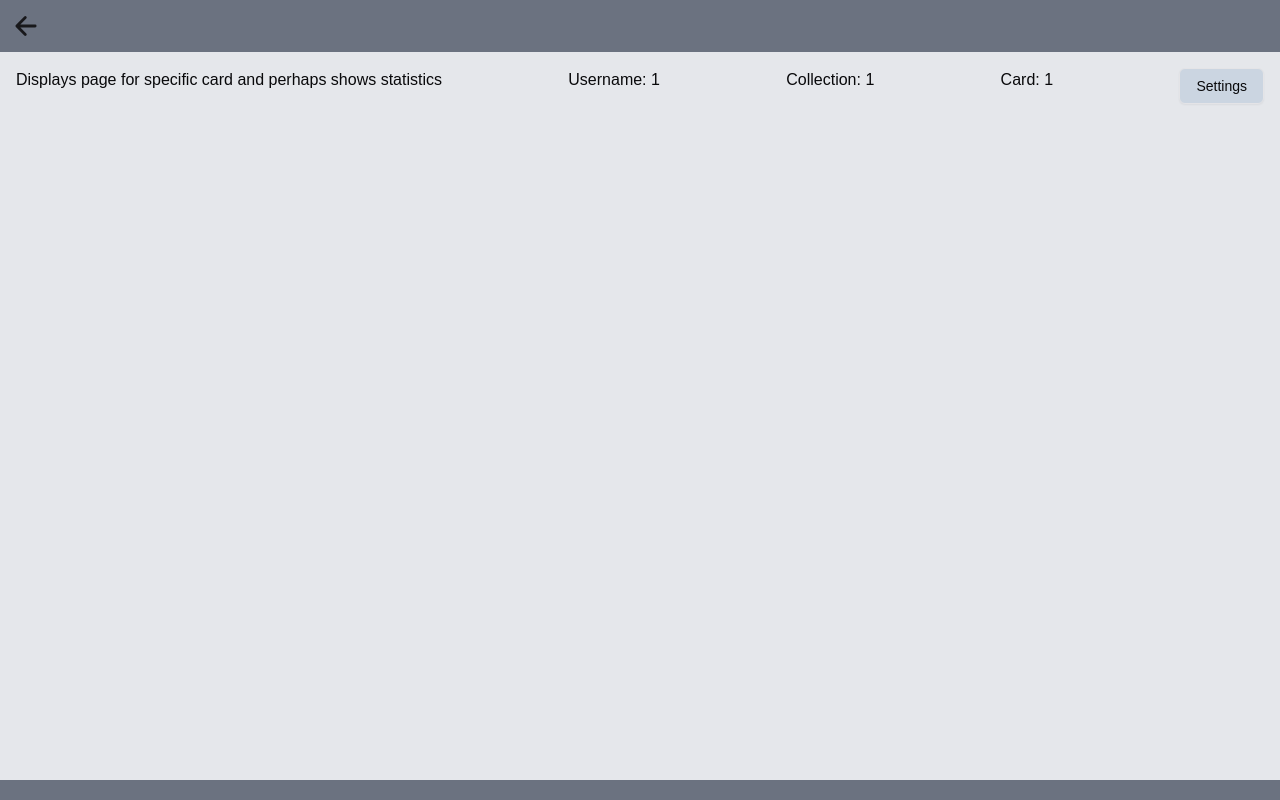
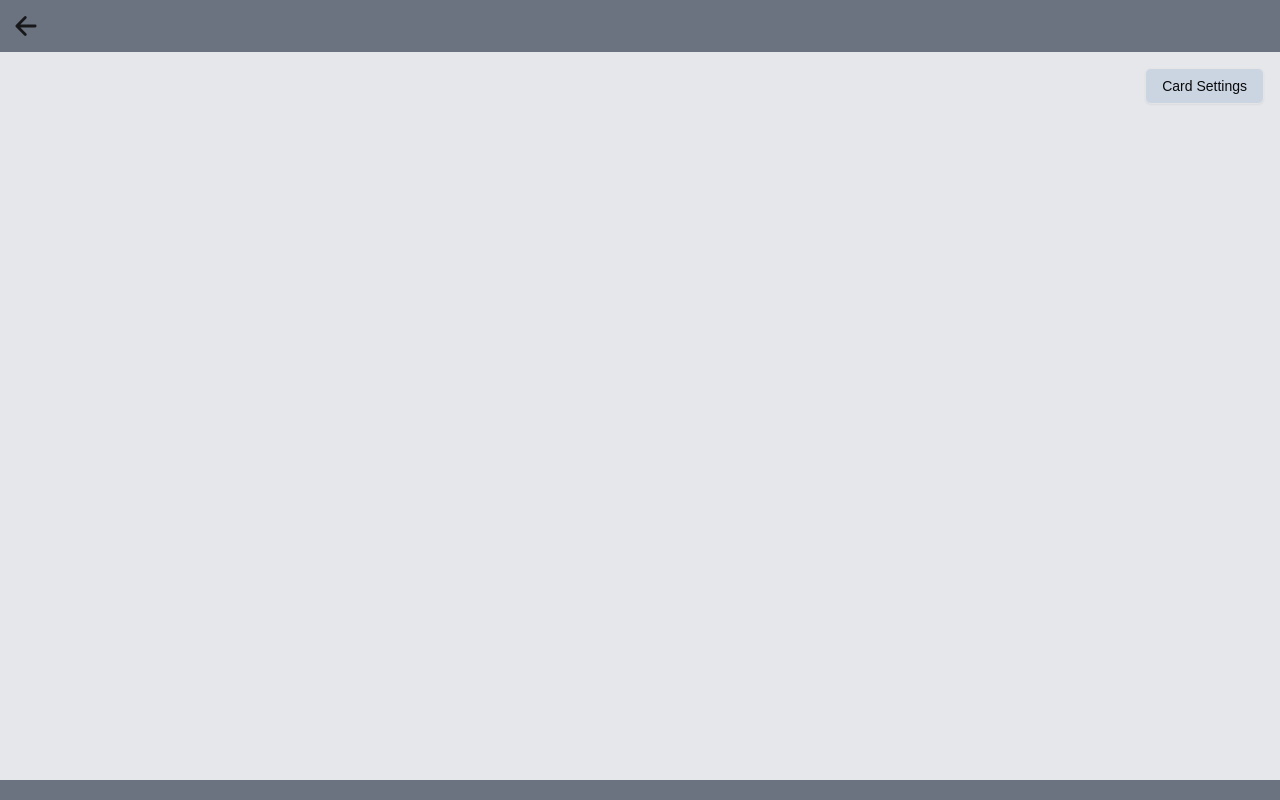
Before and after one commit to edgarcoime/quizard, a Next.js app in the folder client/: page /id/1/1/1 in a window 1280 px wide. Built offline with nearby package versions, Linux system fonts and the light colour scheme.

Commit message:
integration: added settings route to each resource

```diff
--- a/client/src/app/(with-layout)/id/[username]/[collection]/[card]/page.tsx
+++ b/client/src/app/(with-layout)/id/[username]/[collection]/[card]/page.tsx
@@ -7,6 +7,7 @@ import {
   CardHeader,
   CardTitle,
 } from "@/components/ui/card";
+import SettingsButton from "@/components/ui/settingsButton";
 
 export default function Page({
   params,
@@ -15,7 +16,7 @@ export default function Page({
 }) {
   const { username, collection, card } = params;
 
-  const decodedCollectionId = decodeURIComponent(collection)
+  const decodedCollectionId = decodeURIComponent(collection);
 
   const sampleCards = [
     {
@@ -72,41 +73,38 @@ export default function Page({
   sampleCards.map((cardcollection) => {
     if (cardcollection.collectionName == decodedCollectionId) {
       cardcollection.cards.map((card_in_list: any, index) => {
-        if(index  == Number(card)){
-          list_of_cards.push(create_card(card_in_list.question, card_in_list.answer))
+        if (index == Number(card)) {
+          list_of_cards.push(
+            create_card(card_in_list.question, card_in_list.answer),
+          );
         }
-      }
-      );
+      });
     }
   });
 
+  const settingsRoute = `/id/${username}/${collection}/${card}/settings`;
+
   return (
     <>
-    <div className="flex justify-between items-start p-4">
-      <h1>Displays page for specific card and perhaps shows statistics</h1>
-      <p>Username: {username}</p>
-      <p>Collection: {decodedCollectionId}</p>
-      <p>Card: {card}</p>
-      <Button className=" p-4 bg-slate-300" variant="outline"> Settings </Button>
-    </div>
-      <div className="flex flex-col sm:flex-row justify-center gap-4 p-4">{list_of_cards}</div>
-
+      <div className="flex justify-end p-4">
+        <SettingsButton desc="Card Settings" routeRedirect={settingsRoute} />
+      </div>
+      <div className="flex flex-col sm:flex-row justify-center gap-4 p-4">
+        {list_of_cards}
+      </div>
     </>
   );
 }
 
-function create_card( question: String, answer: String) {
+function create_card(question: String, answer: String) {
   return (
     <>
       <Card className="w-full sm:w-auto max-w-2xl p-12 bg-slate-300 flex flex-col justify-center items-center shadow-lg">
         <CardTitle className="text-center text-3xl font-bold">
           {question}
         </CardTitle>
-        <CardContent className="text-center text-xl mt-4">
-          {answer}
-        </CardContent>
+        <CardContent className="text-center text-xl mt-4">{answer}</CardContent>
       </Card>
-
     </>
   );
 }
--- a/client/src/app/(with-layout)/id/[username]/[collection]/page.tsx
+++ b/client/src/app/(with-layout)/id/[username]/[collection]/page.tsx
@@ -7,6 +7,7 @@ import {
   CardHeader,
   CardTitle,
 } from "@/components/ui/card";
+import SettingsButton from "@/components/ui/settingsButton";
 import Link from "next/link";
 
 export default function Page({
@@ -15,7 +16,7 @@ export default function Page({
   params: { username: string; collection: string };
 }) {
   const { username, collection: collectionId } = params;
-  const decodedCollectionId = decodeURIComponent(collectionId)
+  const decodedCollectionId = decodeURIComponent(collectionId);
   const title = `Collection: ${decodedCollectionId}`;
   const heading = "Cards";
 
@@ -74,35 +75,54 @@ export default function Page({
   sampleCards.map((cardcollection) => {
     if (cardcollection.collectionName == decodedCollectionId) {
       cardcollection.cards.map((card: any, index) =>
-        list_of_cards.push(create_card(username, collectionId, index, card.question, card.answer)),
+        list_of_cards.push(
+          create_card(
+            username,
+            collectionId,
+            index,
+            card.question,
+            card.answer,
+          ),
+        ),
       );
     }
   });
 
+  const settingsRoute = `/id/${username}/${collectionId}/settings`;
+
   return (
-    <>
-    <div className="flex justify-between items-start p-4">
-      <h1>Specific Collection page shows all the cards in collections </h1>
-      <Button className=" p-4 bg-slate-300" variant="outline"> Settings </Button>
+    <div>
+      <div className="flex justify-end p-4">
+        <SettingsButton
+          routeRedirect={settingsRoute}
+          desc="Collection Settings"
+        />
       </div>
       <h1 className="flex flex-row justify-center m-5 text-5xl">{title}</h1>
-      <div className="flex flex-col sm:flex-row justify-center gap-4 p-4">{list_of_cards}</div>
-    </>
+      <div className="flex flex-col sm:flex-row justify-center gap-4 p-4">
+        {list_of_cards}
+      </div>
+    </div>
   );
 }
 
-function create_card(username: String, collectionId:String, id: number, question: String, answer: String) {
+function create_card(
+  username: String,
+  collectionId: String,
+  id: number,
+  question: String,
+  answer: String,
+) {
   return (
     <>
       <Link href={`/id/${username}/${collectionId}/${id.toString()}`}>
-      <Card key={id} className="w-full sm:w-auto p-8 bg-slate-300 flex flex-col justify-center items-center">
-        <CardTitle className="text-center">
-          {question}
-        </CardTitle>
-        <CardContent className="text-center">
-          {answer}
-        </CardContent>
-      </Card>
+        <Card
+          key={id}
+          className="w-full sm:w-auto p-8 bg-slate-300 flex flex-col justify-center items-center"
+        >
+          <CardTitle className="text-center">{question}</CardTitle>
+          <CardContent className="text-center">{answer}</CardContent>
+        </Card>
       </Link>
     </>
   );
--- a/client/src/app/(with-layout)/id/[username]/page.tsx
+++ b/client/src/app/(with-layout)/id/[username]/page.tsx
@@ -1,4 +1,5 @@
 import { Button } from "@/components/ui/button";
+import SettingsButton from "@/components/ui/settingsButton";
 import Link from "next/link";
 
 export default function Page({ params }: { params: { username: string } }) {
@@ -27,11 +28,17 @@ export default function Page({ params }: { params: { username: string } }) {
     );
   });
 
+  const settingsRoute = `/id/${username}/settings`;
+
   return (
-    <>
-      <h1>User: ({username}) public page (Shows all your collections)</h1>
+    <div>
+      <div className="flex justify-end p-4">
+        <SettingsButton desc="User Settings" routeRedirect={settingsRoute} />
+      </div>
       <h1 className="flex flex-row justify-center m-5 text-5xl">Collections</h1>
-      <div className="flex flex-col sm:flex-row justify-center gap-4 p-4">{list_of_buttons}</div>
-    </>
+      <div className="flex flex-col sm:flex-row justify-center gap-4 p-4">
+        {list_of_buttons}
+      </div>
+    </div>
   );
 }
--- /dev/null
+++ b/client/src/components/ui/settingsButton.tsx
@@ -0,0 +1,24 @@
+"use client";
+
+import { useRouter } from "next/navigation";
+import { Button } from "./button";
+
+export default function SettingsButton({
+  desc,
+  routeRedirect,
+}: {
+  desc: string;
+  routeRedirect: string;
+}) {
+  const router = useRouter();
+
+  function pushHandler() {
+    router.push(routeRedirect);
+  }
+
+  return (
+    <Button className="bg-slate-300" variant="outline" onClick={pushHandler}>
+      {desc}
+    </Button>
+  );
+}
```
